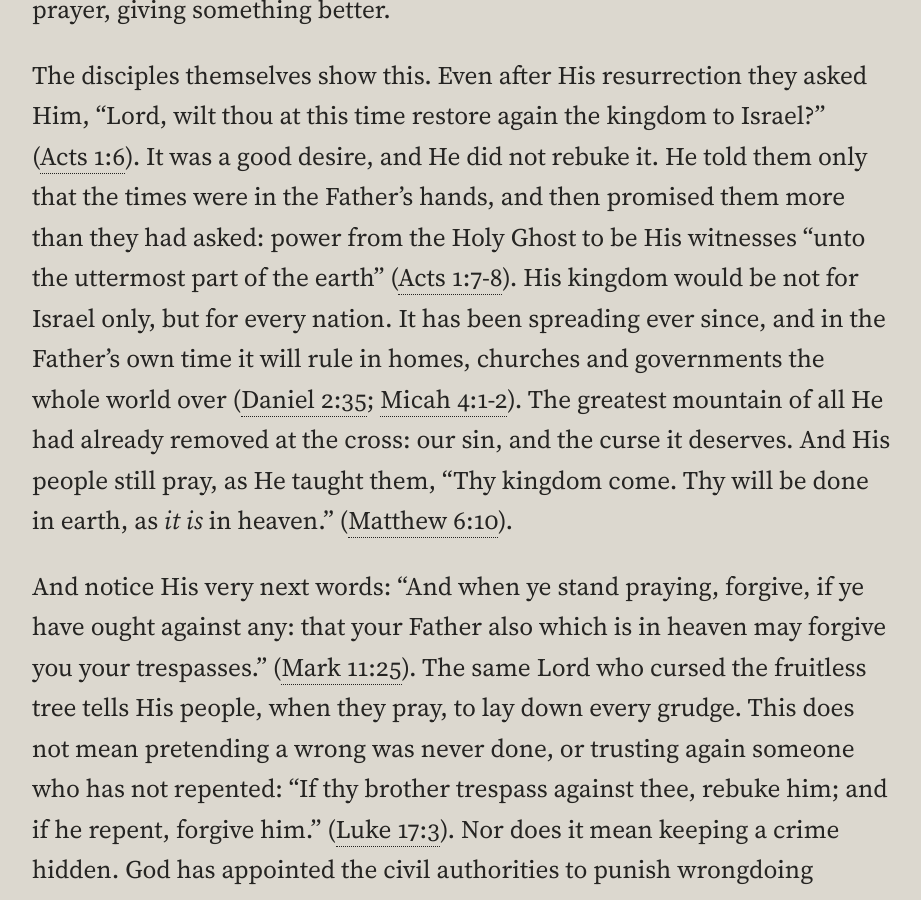
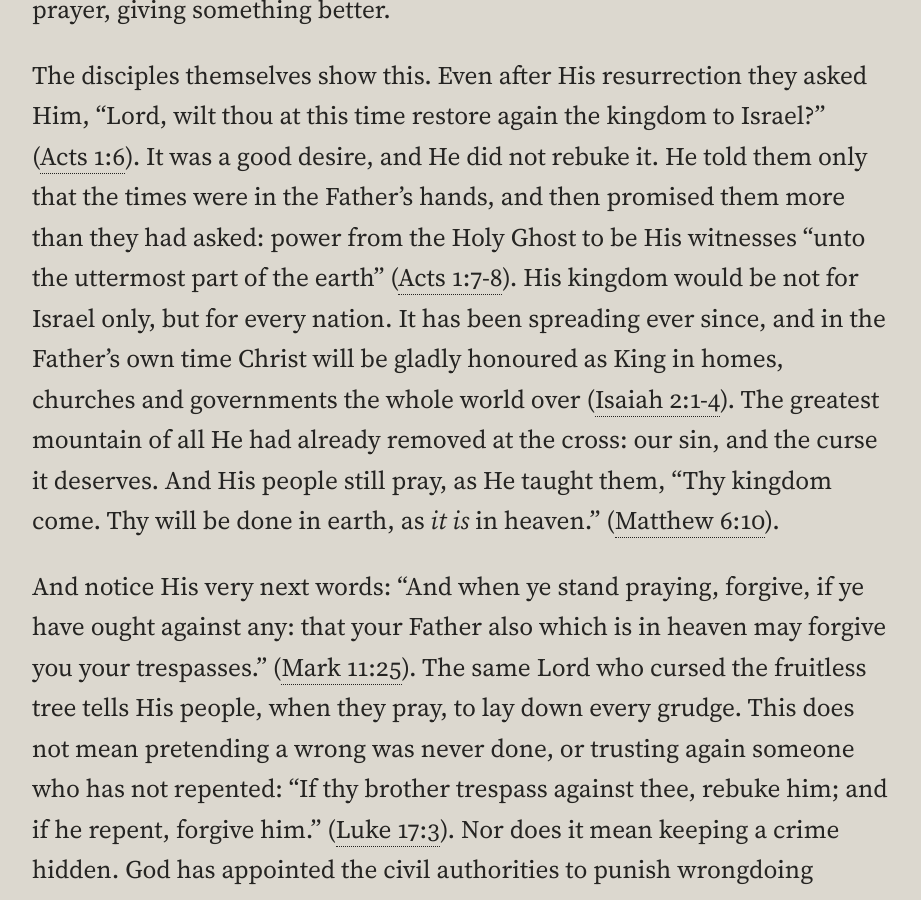
Before and after one commit to ForestWalkUK/truthpeaceandlove, a Jekyll site: the page built from _posts/2026-11-26-did-jesus-lose-his-temper-with-a-fig-tree.md, in a window 1280 px wide and 900 px high, scrolled down 5650 px. Shown: the whole window, without its empty margins (16-937 px from the left). Built offline with Jekyll 4.4.1, drawn with Linux system fonts in a browser that asks for light colours; some of the changed text lies outside the part shown.

Commit message:
Fig tree article v1.10: Christ gladly honoured as King (Isaiah 2:1-4)
Under "Have faith in God", "it will rule in homes, churches and governments" becomes "Christ will be gladly honoured as King in homes, churches and governments", in line with the willing nations of Isaiah 2:3. The Bible reference is now Isaiah 2:1-4, in place of Daniel 2:35 and Micah 4:1-2. The article's changes list is updated.

Co-Authored-By: Claude Opus 5.5 <noreply@anthropic.com>

```diff
--- a/_posts/2026-11-26-did-jesus-lose-his-temper-with-a-fig-tree.md
+++ b/_posts/2026-11-26-did-jesus-lose-his-temper-with-a-fig-tree.md
@@ -2,6 +2,9 @@
 title: "Did Jesus Lose His Temper with a Fig Tree?"
 sections: [deeper]
 changes:
+  - version: "1.10"
+    date: 2026-11-27
+    note: "Under ‘Have faith in God’, the hope of Christ’s kingdom over all the earth now speaks of Him being gladly honoured as King, and gives Isaiah 2:1-4 as its Bible reference."
   - version: "1.9"
     date: 2026-11-27
     note: "Under ‘A loving Saviour’, the sentence on the cross again says that God’s holy anger is against sinners as well as sin. Under ‘Have faith in God’, the disciples’ question about the kingdom (Acts 1:6) no longer reads as if the cross were still to come, and now shows how the Lord answered their good desire with more than they had asked."
@@ -89,7 +92,7 @@ Now we can see why the promise comes at this very spot. The withered tree was pr
 
 It also shows what kind of prayer He means. The temple had failed to be a house of prayer; now He was teaching His own to pray. Prayer that is in line with God and His kingdom, asked truly for His sake, shall be answered, however impossible it looks to man. Sometimes God gives the very thing that was asked. Where He does not, He answers the deepest heart of the prayer, giving something better.
 
-The disciples themselves show this. Even after His resurrection they asked Him, “Lord, wilt thou at this time restore again the kingdom to Israel?” (Acts 1:6). It was a good desire, and He did not rebuke it. He told them only that the times were in the Father’s hands, and then promised them more than they had asked: power from the Holy Ghost to be His witnesses “unto the uttermost part of the earth” (Acts 1:7-8). His kingdom would be not for Israel only, but for every nation. It has been spreading ever since, and in the Father’s own time it will rule in homes, churches and governments the whole world over (Daniel 2:35; Micah 4:1-2). The greatest mountain of all He had already removed at the cross: our sin, and the curse it deserves. And His people still pray, as He taught them, “Thy kingdom come. Thy will be done in earth, as *it is* in heaven.” (Matthew 6:10).
+The disciples themselves show this. Even after His resurrection they asked Him, “Lord, wilt thou at this time restore again the kingdom to Israel?” (Acts 1:6). It was a good desire, and He did not rebuke it. He told them only that the times were in the Father’s hands, and then promised them more than they had asked: power from the Holy Ghost to be His witnesses “unto the uttermost part of the earth” (Acts 1:7-8). His kingdom would be not for Israel only, but for every nation. It has been spreading ever since, and in the Father’s own time Christ will be gladly honoured as King in homes, churches and governments the whole world over (Isaiah 2:1-4). The greatest mountain of all He had already removed at the cross: our sin, and the curse it deserves. And His people still pray, as He taught them, “Thy kingdom come. Thy will be done in earth, as *it is* in heaven.” (Matthew 6:10).
 
 And notice His very next words: “And when ye stand praying, forgive, if ye have ought against any: that your Father also which is in heaven may forgive you your trespasses.” (Mark 11:25). The same Lord who cursed the fruitless tree tells His people, when they pray, to lay down every grudge. This does not mean pretending a wrong was never done, or trusting again someone who has not repented: “If thy brother trespass against thee, rebuke him; and if he repent, forgive him.” (Luke 17:3). Nor does it mean keeping a crime hidden. God has appointed the civil authorities to punish wrongdoing (Romans 13:4), so reporting a crime and letting justice take its course is not revenge. But it does mean letting go of all bitterness and every wish for revenge, leaving that to God (Romans 12:19), and standing ready to forgive fully the moment they repent. Faith in God and a forgiving heart: that is the fruit of those who have themselves been forgiven so much. (I have written more on this promise in [“Believing Prayer: A Question-and-Answer Study on Mark 11:24”]({{ site.baseurl }}{% post_url 2026-10-18-believing-prayer-catechism-mark-11-24 %}).)
 
```
